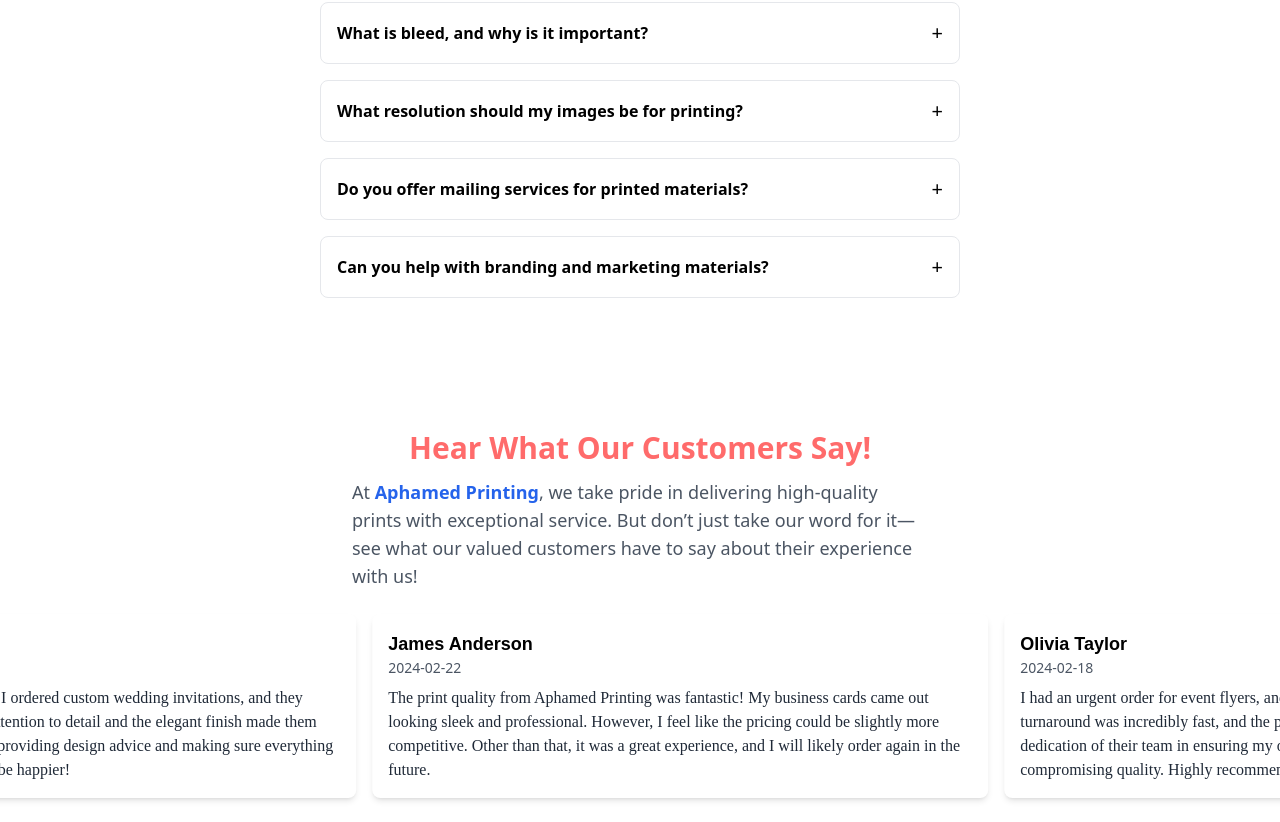
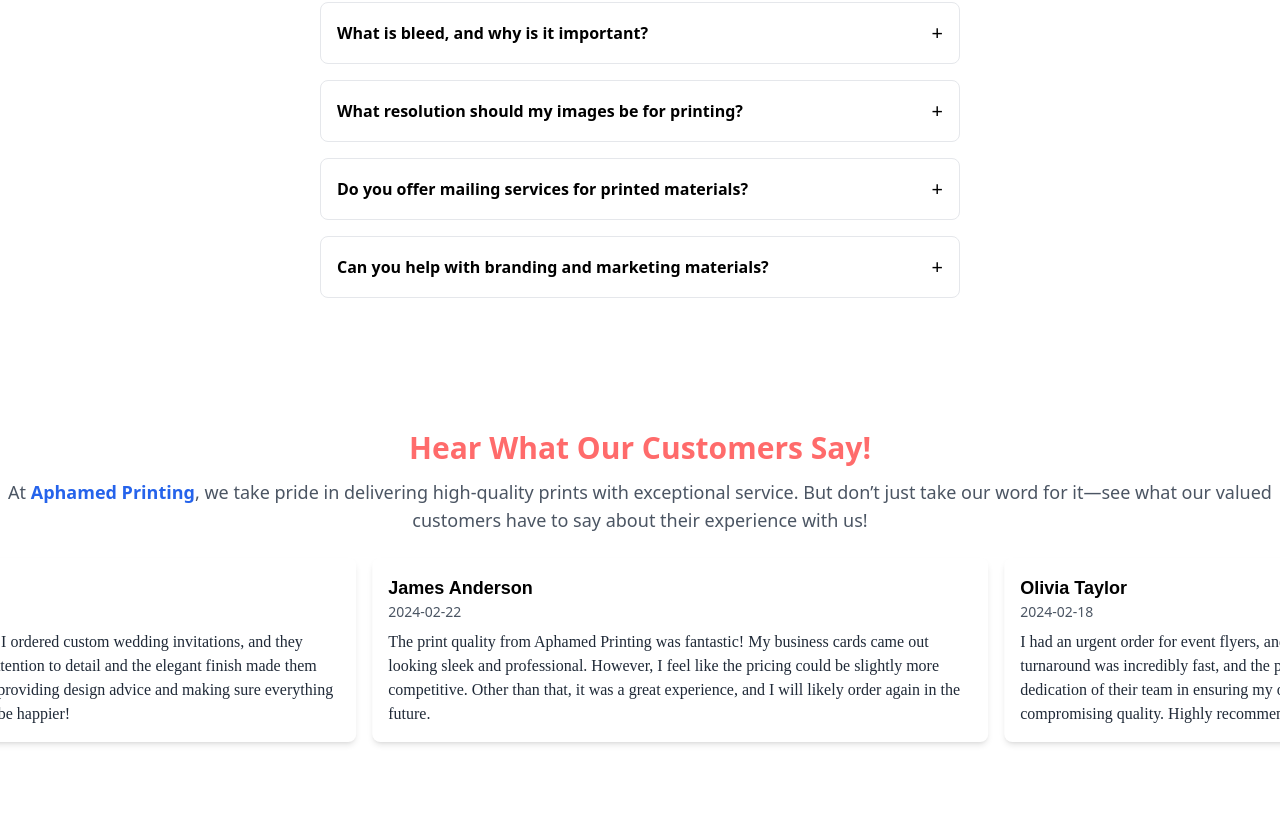
Before and after one commit to GAMSH655/Aphamed, a React (Vite) app: page / in a window 1280 px wide. Shown: the part 3840-4662 px from the top of the page. After the commit the page ends 4606 px from the top, so only its background shows below. Built offline with nearby package versions, Linux system fonts and the light colour scheme.

Commit message:
unwanted styling

```diff
--- a/src/Components/Feedbacks.jsx
+++ b/src/Components/Feedbacks.jsx
@@ -81,7 +81,7 @@
   return (
   <div className="mt-[100px]">
       <h2 className="text-3xl font-bold text-colorPrimary text-center m-3">Hear What Our Customers Say!</h2>
-  <p className="mt-2 text-lg text-gray-600 max-w-xl mx-auto">
+  <p className="mt-2 text-lg text-gray-600 text-center">
     At <span className="font-semibold text-blue-600">Aphamed Printing</span>, we take pride in delivering high-quality prints with exceptional service. But don’t just take our word for it—see what our valued customers have to say about their experience with us!
   </p>
       <div className="embla  p-6 rounded-lg" ref={emblaRef}>
```
